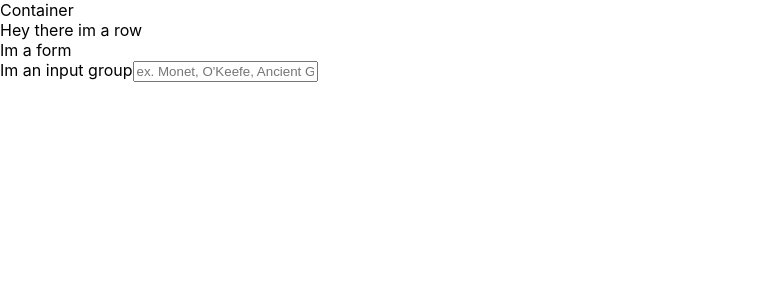
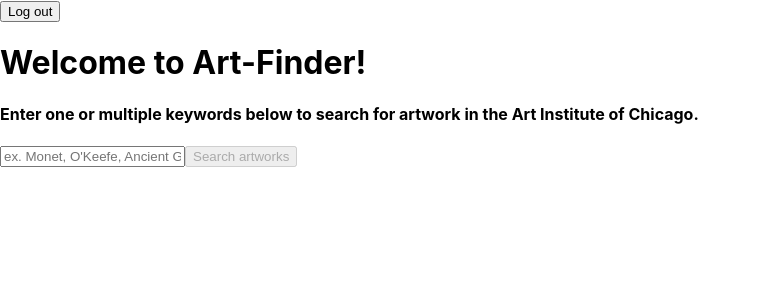
Before and after one commit to choinker/art-finder, a React (Create React App) app in the folder src/client/: page / in a window 1280 px wide. Shown: the top 300 px of the page, without its empty margins (0-761 px from the left). Built offline with nearby package versions, Linux system fonts and the light colour scheme.

Commit message:
unstyled homepage

```diff
--- a/src/client/src/components/homepage.jsx
+++ b/src/client/src/components/homepage.jsx
@@ -1,10 +1,12 @@
 import React, { useState } from 'react';
-import { Container, Row, Form, Button, InputGroup } from 'react-bootstrap';
+import { Container, Row, Form, Button, InputGroup, Spinner, CardGroup, Card, Alert } from 'react-bootstrap';
 import { searchArtworks } from '../api';
 
-function Homepage() {
+function Homepage({ onLogout }) {
     const [keyword, setKeyword] = useState("");
     const [artworks, setArtworks] = useState([]);
+    const [isLoading, setIsLoading] = useState(false);
+    const [noArtworksFound, setNoArtworksFound] = useState(false);
 
     const onChangeKeyword = (event) => {
         setKeyword(event.target.value);
@@ -12,32 +14,103 @@
 
     const onSearchArtworks = async (event) => {
         event.preventDefault() // TODO: why this here
-        const artworks = searchArtworks({ keyword });
+        setIsLoading(true);
+        const artworks = await searchArtworks({ keyword });
+        console.log('andrew: ', artworks);
         setArtworks(artworks);
+        setNoArtworksFound(!artworks || !artworks.length)
+        setIsLoading(false);
     };
 
+    // TODO: Add the input group prepend
     return (
         <Container fluid>
-            Container
-            <Row nogutters>
-                Hey there im a row
+            <Row>
+                <Button variant='outline-danger' onClick={onLogout}>
+                    Log out
+                </Button>
+            </Row>
+            <Row>
+                <h1>
+                    Welcome to Art-Finder!
+                </h1>
+            </Row>
+            <Row className='mt-2'>
+                <h4>
+                    Enter one or multiple keywords below to search for artwork in the Art Institute of Chicago.
+                </h4>
+            </Row>
+            <Row noGutters>
                 <Form className='w-100 mb-5' onSubmit={onSearchArtworks}>
-                    Im a form
                     <InputGroup>
-                        Im an input group
                         <Form.Control
                             type="text" // Defines input type
                             placeholder="ex. Monet, O'Keefe, Ancient Greek..."
                             onChange={onChangeKeyword}
                             value={keyword}
                         />
-
-
+                        <Button
+                            variant='outline-primary'
+                            disabled={!keyword}
+                            type='submit'
+                        >
+                            Search artworks
+                        </Button>
                     </InputGroup>
                 </Form>
             </Row>
+            {isLoading && (
+                <Row>
+                    <Spinner animation='border' variant='primary' />
+                </Row>
+            )}
+            {noArtworksFound && !isLoading ? (
+                <Alert variant='info'>
+                    No results were found for the entered keyword(s).
+                </Alert>
+            ) : (
+                <CardGroup>
+                    {artworks.map((artwork, idx) => {
+                        const {
+                            id,
+                            title,
+                            image_url,
+                            artist_display,
+                            date_display,
+                            medium_display,
+                            place_of_origin,
+                        } = artwork;
+                        return (
+                            <Card key={`artwork-${id}`}>
+                                <a
+                                    href={image_url}
+                                    target='_blank'
+                                    rel='noreferrer'
+                                    aria-current='true'
+                                >
+                                    <Card.Img variant='top' src={image_url} />
+                                </a>
+                                <Card.Body>
+                                    <Card.Title>{title}</Card.Title>
+                                    <Card.Text
+                                        className='text-muted'
+                                        style={{ whiteSpace: 'pre-line'}}
+                                    >
+                                        {place_of_origin}, {date_display}
+                                        <br />
+                                        <small className='text-muted'> {artist_display} </small>
+                                        <Card.Text>
+                                            <small className='text-muted'> {medium_display} </small>
+                                        </Card.Text>
+                                    </Card.Text>
+                                </Card.Body>
+                            </Card>
+                        );
+                    })}
+                </CardGroup>
+            )}
         </Container>
-    )
+    );
 }
 
 export default Homepage;
```
Also changed, not shown: package.json (+10 -2 lines), 1 other file (tests, documents, lock files or other folders).
